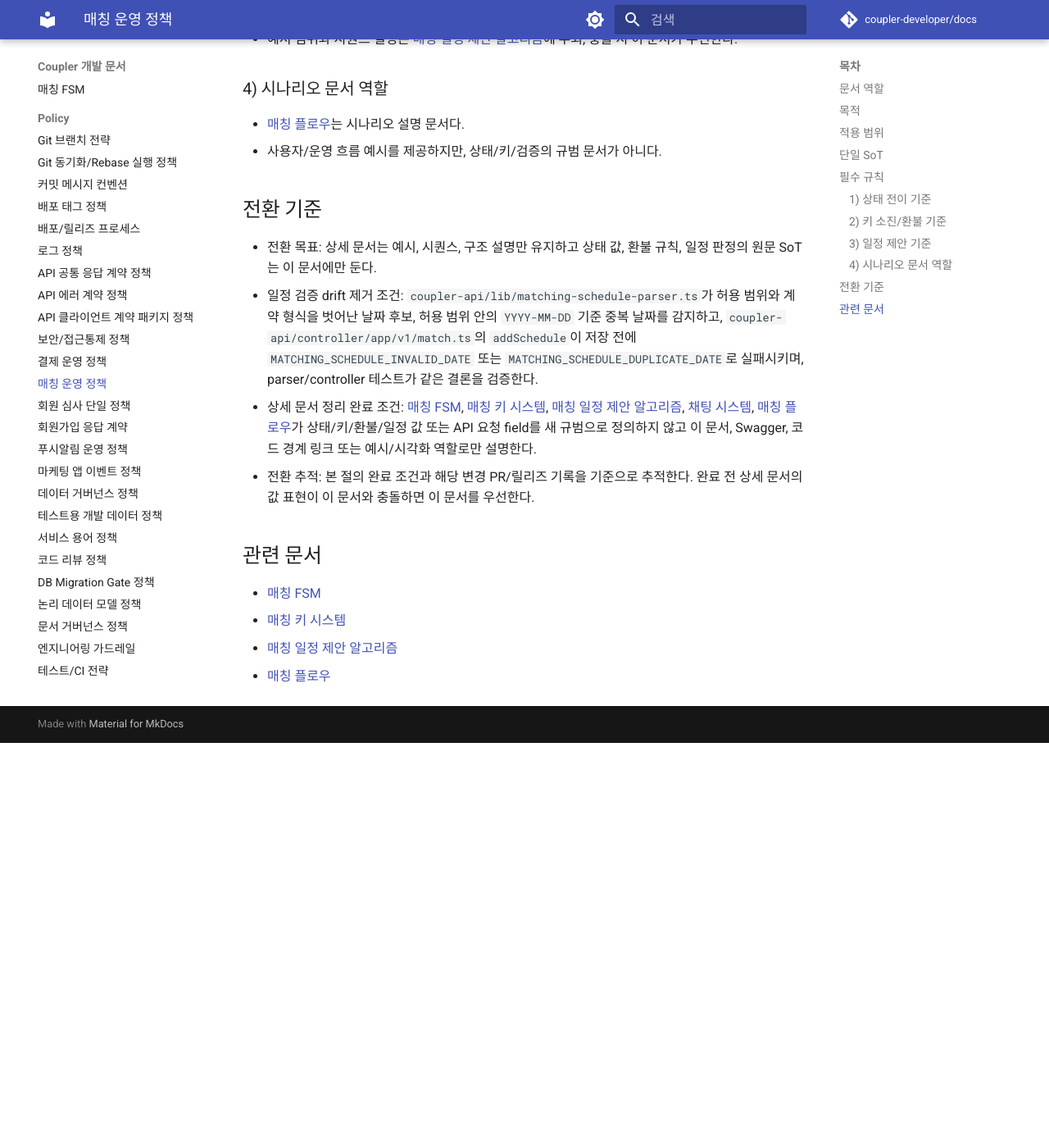
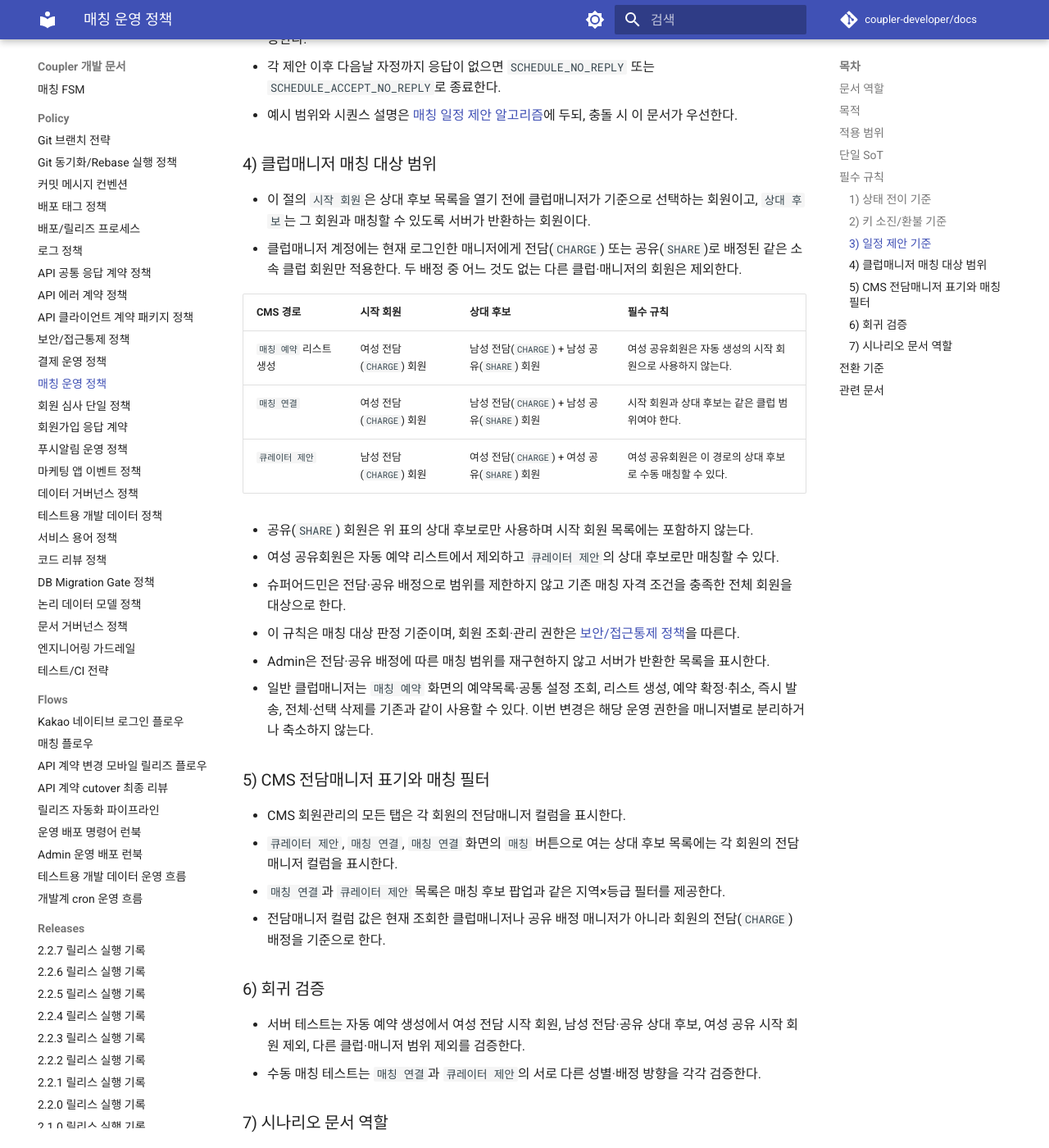
Before and after one commit to coupler-developer/docs, an MkDocs documentation site: the page built from content/policy/matching-ops-policy.md, in a window 1280 px wide and 1400 px high, scrolled down 4545 px. Shown: the whole window at 82% size. Built offline with MkDocs 1.6.1 and Material for MkDocs 9.7.7, drawn with Linux system fonts in a browser that asks for light colours; comment, search, counter and statistics services are not loaded; before the commit the page ends 5451 px from its top, so only the background shows below that; some of the changed text lies outside the part shown.

Commit message:
docs: 클럽매니저 매칭 범위 정책 추가

```diff
--- a/content/policy/matching-ops-policy.md
+++ b/content/policy/matching-ops-policy.md
@@ -10,12 +10,13 @@
 ## 목적
 
 - 매칭 상태, 키 소진/환불, 일정 제안, 사용자 시나리오의 기준 문서를 하나로 고정한다.
+- 클럽매니저의 수동·자동 매칭 대상 범위를 전담·공유 배정 기준으로 고정한다.
 - `matching-fsm`, `matching-key-system`, `matching-schedule-algorithm`, `matching-flow`의 역할을 설명 문서로 정리한다.
 
 ## 적용 범위
 
 - `coupler-api`, `coupler-mobile-app`, `coupler-admin-web`
-- 매칭 상태 전이, 키 차감/환불, 일정 제안 범위 검증, 매칭 사용자 흐름
+- 매칭 상태 전이, 키 차감/환불, 일정 제안 범위 검증, 클럽매니저 매칭 대상 범위, 매칭 사용자 흐름
 
 ## 단일 SoT
 
@@ -24,6 +25,7 @@
 - 매칭 상태 읽기/판정 SoT: 서버의 `t_match.match_status`
 - 키 정산 SoT: 서버의 `t_member_key_log`, `t_member.key`
 - 일정 제안 검증 SoT: 서버 검증 로직
+- 클럽매니저 매칭 대상 판정 SoT: 서버가 확인한 로그인 관리자, 현재 회원-매니저 배정(`CHARGE`, `SHARE`)과 소속 클럽
 
 ## 필수 규칙
 
@@ -124,7 +126,37 @@
 - 각 제안 이후 다음날 자정까지 응답이 없으면 `SCHEDULE_NO_REPLY` 또는 `SCHEDULE_ACCEPT_NO_REPLY`로 종료한다.
 - 예시 범위와 시퀀스 설명은 [매칭 일정 제안 알고리즘](../architecture/matching-schedule-algorithm.md)에 두되, 충돌 시 이 문서가 우선한다.
 
-### 4) 시나리오 문서 역할
+### 4) 클럽매니저 매칭 대상 범위
+
+- 이 절의 `시작 회원`은 상대 후보 목록을 열기 전에 클럽매니저가 기준으로 선택하는 회원이고, `상대 후보`는 그 회원과 매칭할 수 있도록 서버가 반환하는 회원이다.
+- 클럽매니저 계정에는 현재 로그인한 매니저에게 전담(`CHARGE`) 또는 공유(`SHARE`)로 배정된 같은 소속 클럽 회원만 적용한다. 두 배정 중 어느 것도 없는 다른 클럽·매니저의 회원은 제외한다.
+
+| CMS 경로 | 시작 회원 | 상대 후보 | 필수 규칙 |
+| --- | --- | --- | --- |
+| `매칭 예약` 리스트 생성 | 여성 전담(`CHARGE`) 회원 | 남성 전담(`CHARGE`) + 남성 공유(`SHARE`) 회원 | 여성 공유회원은 자동 생성의 시작 회원으로 사용하지 않는다. |
+| `매칭 연결` | 여성 전담(`CHARGE`) 회원 | 남성 전담(`CHARGE`) + 남성 공유(`SHARE`) 회원 | 시작 회원과 상대 후보는 같은 클럽 범위여야 한다. |
+| `큐레이터 제안` | 남성 전담(`CHARGE`) 회원 | 여성 전담(`CHARGE`) + 여성 공유(`SHARE`) 회원 | 여성 공유회원은 이 경로의 상대 후보로 수동 매칭할 수 있다. |
+
+- 공유(`SHARE`) 회원은 위 표의 상대 후보로만 사용하며 시작 회원 목록에는 포함하지 않는다.
+- 여성 공유회원은 자동 예약 리스트에서 제외하고 `큐레이터 제안`의 상대 후보로만 매칭할 수 있다.
+- 슈퍼어드민은 전담·공유 배정으로 범위를 제한하지 않고 기존 매칭 자격 조건을 충족한 전체 회원을 대상으로 한다.
+- 이 규칙은 매칭 대상 판정 기준이며, 회원 조회·관리 권한은 [보안/접근통제 정책](security-access-control-policy.md)을 따른다.
+- Admin은 전담·공유 배정에 따른 매칭 범위를 재구현하지 않고 서버가 반환한 목록을 표시한다.
+- 일반 클럽매니저는 `매칭 예약` 화면의 예약목록·공통 설정 조회, 리스트 생성, 예약 확정·취소, 즉시 발송, 전체·선택 삭제를 기존과 같이 사용할 수 있다. 이번 변경은 해당 운영 권한을 매니저별로 분리하거나 축소하지 않는다.
+
+### 5) CMS 전담매니저 표기와 매칭 필터
+
+- CMS 회원관리의 모든 탭은 각 회원의 전담매니저 컬럼을 표시한다.
+- `큐레이터 제안`, `매칭 연결`, `매칭 연결` 화면의 `매칭` 버튼으로 여는 상대 후보 목록에는 각 회원의 전담매니저 컬럼을 표시한다.
+- `매칭 연결`과 `큐레이터 제안` 목록은 매칭 후보 팝업과 같은 지역×등급 필터를 제공한다.
+- 전담매니저 컬럼 값은 현재 조회한 클럽매니저나 공유 배정 매니저가 아니라 회원의 전담(`CHARGE`) 배정을 기준으로 한다.
+
+### 6) 회귀 검증
+
+- 서버 테스트는 자동 예약 생성에서 여성 전담 시작 회원, 남성 전담·공유 상대 후보, 여성 공유 시작 회원 제외, 다른 클럽·매니저 범위 제외를 검증한다.
+- 수동 매칭 테스트는 `매칭 연결`과 `큐레이터 제안`의 서로 다른 성별·배정 방향을 각각 검증한다.
+
+### 7) 시나리오 문서 역할
 
 - [매칭 플로우](../flows/cross-project/matching-flow.md)는 시나리오 설명 문서다.
 - 사용자/운영 흐름 예시를 제공하지만, 상태/키/검증의 규범 문서가 아니다.
@@ -132,6 +164,7 @@
 ## 전환 기준
 
 - 전환 목표: 상세 문서는 예시, 시퀀스, 구조 설명만 유지하고 상태 값, 환불 규칙, 일정 판정의 원문 SoT는 이 문서에만 둔다.
+- 클럽매니저 매칭 범위 전환 완료 조건: 서버가 표의 경로별 시작 회원·상대 후보 범위를 적용하고, Admin의 전담매니저 컬럼·지역×등급 필터와 대상 범위 회귀 테스트가 함께 반영된 상태다.
 - 일정 검증 drift 제거 조건: `coupler-api/lib/matching-schedule-parser.ts`가 허용 범위와 계약 형식을 벗어난 날짜 후보, 허용 범위 안의 `YYYY-MM-DD` 기준 중복 날짜를 감지하고, `coupler-api/controller/app/v1/match.ts`의 `addSchedule`이 저장 전에 `MATCHING_SCHEDULE_INVALID_DATE` 또는 `MATCHING_SCHEDULE_DUPLICATE_DATE`로 실패시키며, parser/controller 테스트가 같은 결론을 검증한다.
 - 상세 문서 정리 완료 조건: [매칭 FSM](../architecture/matching-fsm.md), [매칭 키 시스템](../architecture/matching-key-system.md), [매칭 일정 제안 알고리즘](../architecture/matching-schedule-algorithm.md), [채팅 시스템](../architecture/chat-system.md), [매칭 플로우](../flows/cross-project/matching-flow.md)가 상태/키/환불/일정 값 또는 API 요청 field를 새 규범으로 정의하지 않고 이 문서, Swagger, 코드 경계 링크 또는 예시/시각화 역할로만 설명한다.
 - 전환 추적: 본 절의 완료 조건과 해당 변경 PR/릴리즈 기록을 기준으로 추적한다. 완료 전 상세 문서의 값 표현이 이 문서와 충돌하면 이 문서를 우선한다.
@@ -142,3 +175,4 @@
 - [매칭 키 시스템](../architecture/matching-key-system.md)
 - [매칭 일정 제안 알고리즘](../architecture/matching-schedule-algorithm.md)
 - [매칭 플로우](../flows/cross-project/matching-flow.md)
+- [보안/접근통제 정책](security-access-control-policy.md)
```
